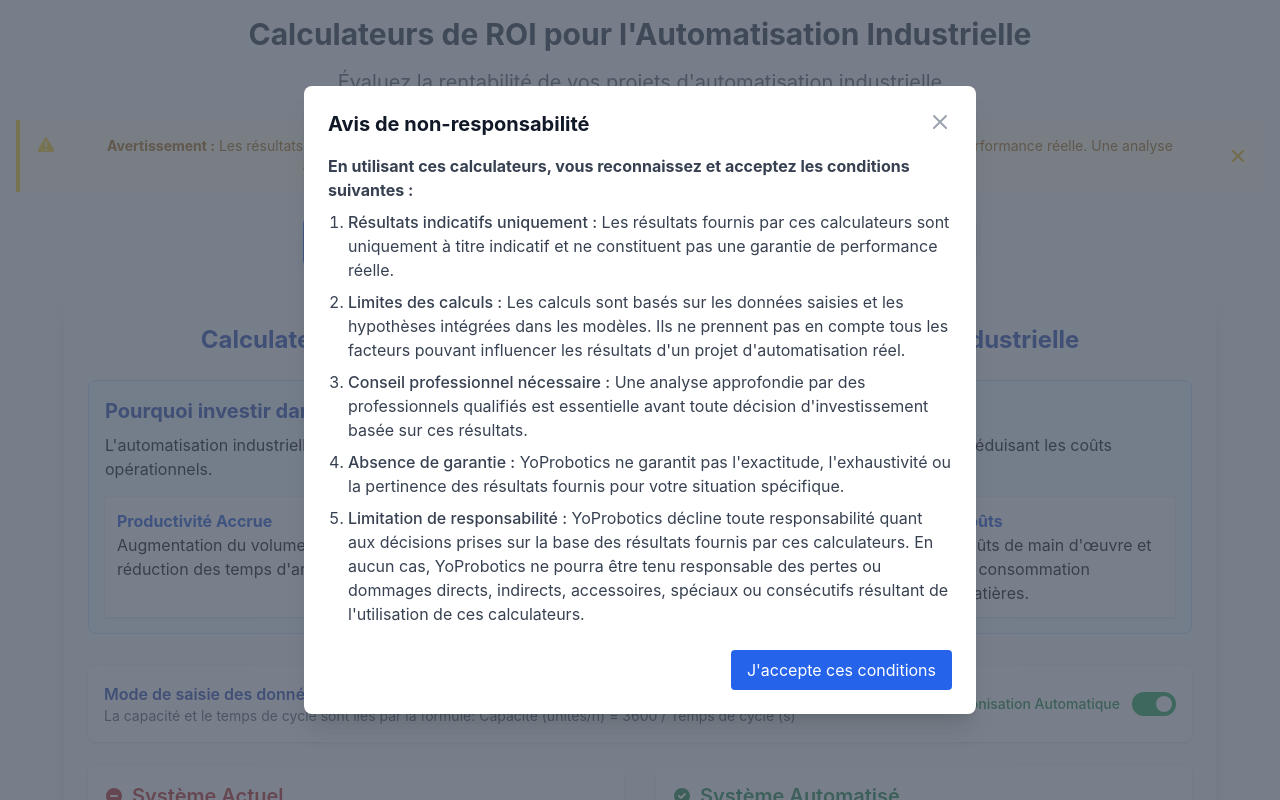
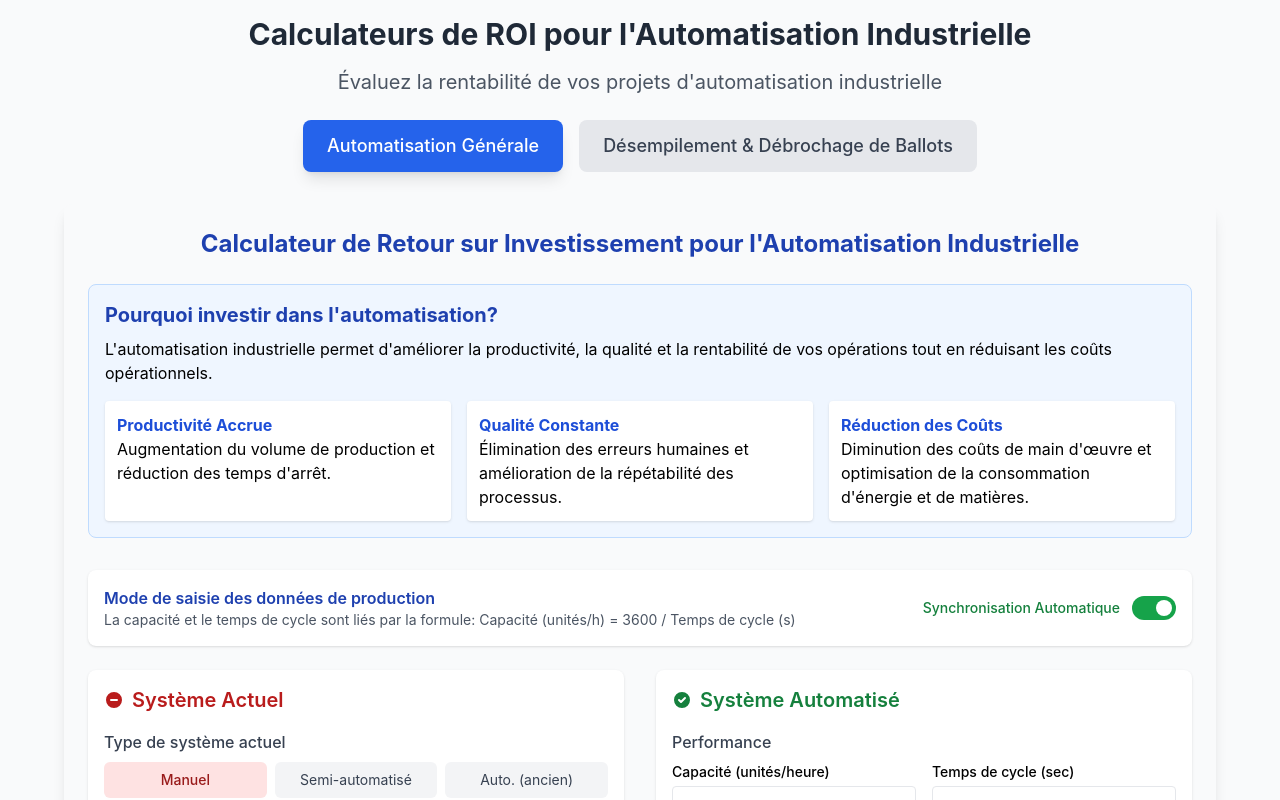
Before and after one commit to yoprobotics/calculateurs-roi-automation, a React (Create React App) app: page / in a window 1280 px wide. Shown: the top 800 px of the page. Built offline with nearby package versions, Linux system fonts and the light colour scheme.

Commit message:
chore: Mettre à jour le composant AppCalculateursROI pour utiliser la version modulaire du calculateur

```diff
--- a/src/components/AppCalculateursROI.jsx
+++ b/src/components/AppCalculateursROI.jsx
@@ -1,22 +1,16 @@
 import React, { useState } from 'react';
 import CalculateurROI from './CalculateurROI';
-import CalculateurPatesPapiers from './CalculateurPatesPapiers';
-import Disclaimer from './Disclaimer';
-import DisclaimerModal from './DisclaimerModal';
-import Footer from './Footer';
+import CalculateurPatesPapiers from './patesPapiers';
 
 // Composant principal qui intègre les deux calculateurs
 const AppCalculateursROI = () => {
   const [calculateurActif, setCalculateurActif] = useState('general');
 
   return (
-    <>
     <div className="container mx-auto p-4 pb-20">
       <div className="text-center mb-8">
         <h1 className="text-3xl font-bold text-gray-800 mb-4">Calculateurs de ROI pour l'Automatisation Industrielle</h1>
         <p className="text-xl text-gray-600 mb-6">Évaluez la rentabilité de vos projets d'automatisation industrielle</p>
-
-          <Disclaimer />
 
         <div className="flex justify-center space-x-4 mb-8">
           <button
@@ -48,10 +42,6 @@ const AppCalculateursROI = () => {
         <CalculateurPatesPapiers />
       )}
     </div>
-
-      <DisclaimerModal />
-      <Footer />
-    </>
   );
 };
 
```
Lines whose indentation alone changed are shown as unchanged.
